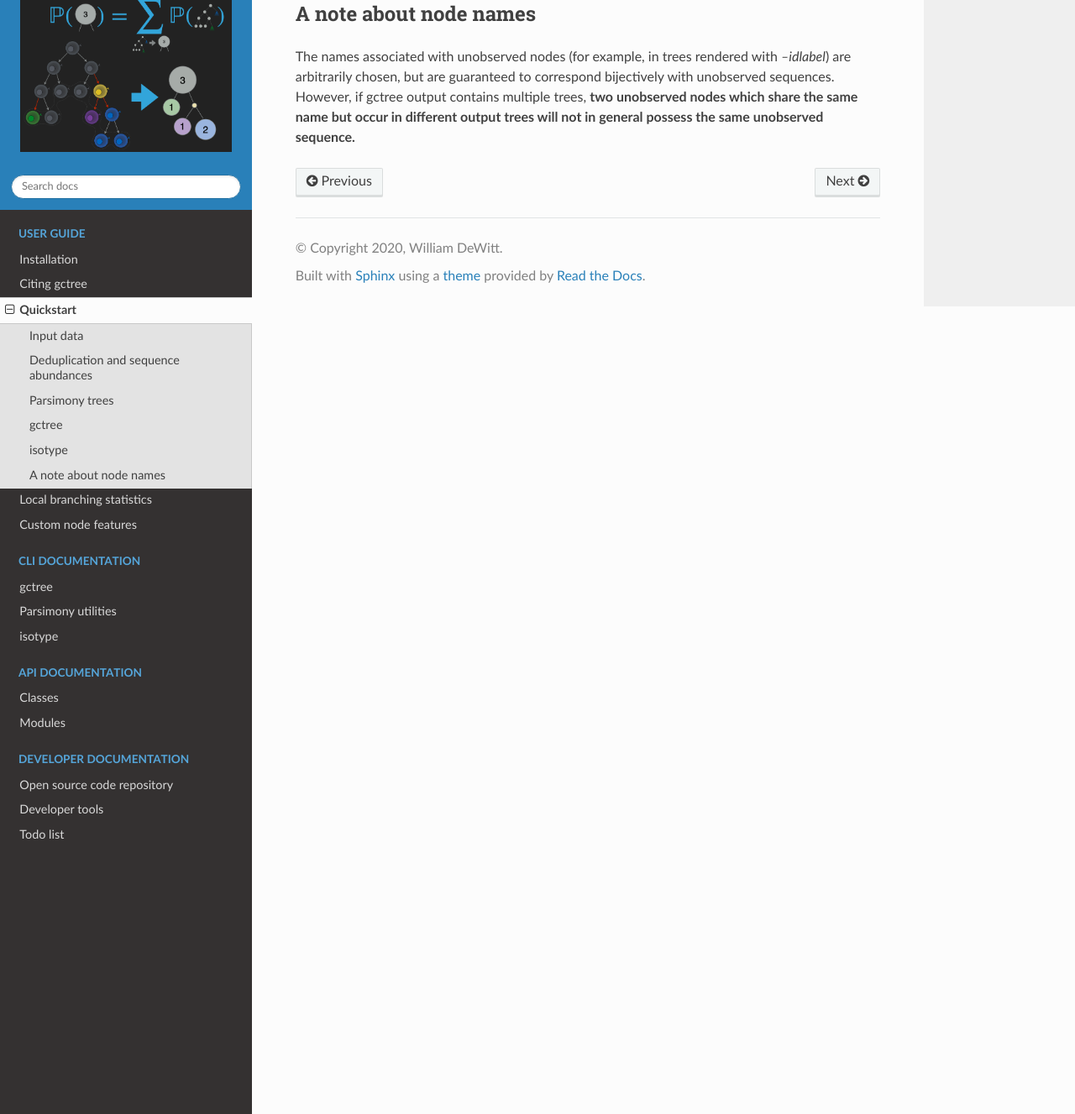
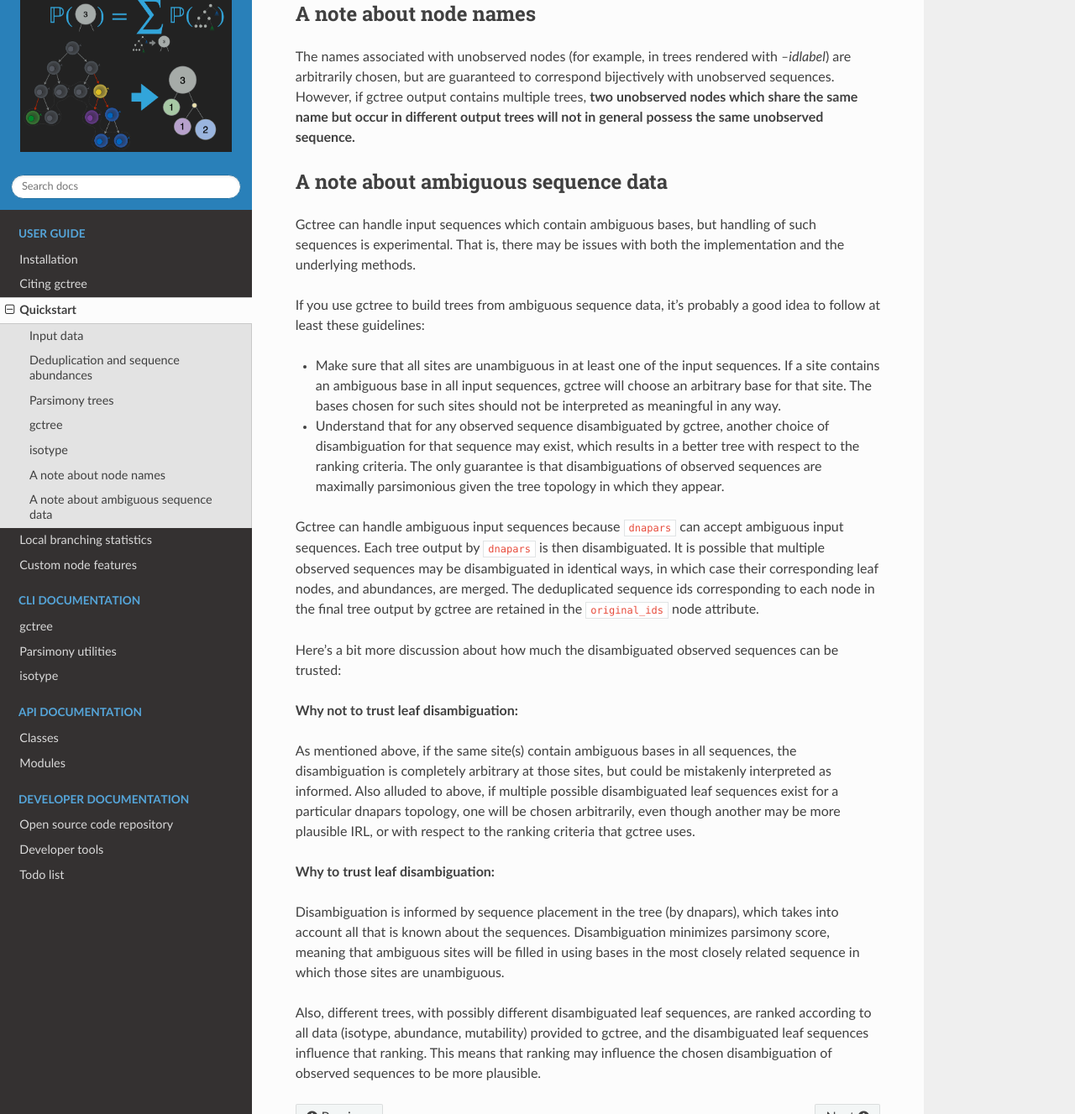
Before and after one commit to matsengrp/gctree, a Sphinx documentation site: the page built from docs/quickstart.rst, in a window 1280 px wide and 1400 px high, scrolled down 6860 px, cut to the strip 73-1400 px from the top of the window. Shown: the whole strip at 84% size. Built offline with Sphinx 7.4.7 and the Read the Docs theme 2.0.0, drawn with Linux system fonts in a browser that asks for light colours; pages that are not in the unit, such as notebooks, are missing from menus.

Commit message:
ambiguous seqs docs and feature check in CTree init

```diff
--- a/docs/quickstart.rst
+++ b/docs/quickstart.rst
@@ -161,3 +161,48 @@ The names associated with unobserved nodes (for example, in trees rendered with
 bijectively with unobserved sequences. However, if gctree output contains
 multiple trees, **two unobserved nodes which share the same name but occur in
 different output trees will not in general possess the same unobserved sequence.**
+
+A note about ambiguous sequence data
+====================================
+
+Gctree can handle input sequences which contain ambiguous bases, but handling
+of such sequences is experimental. That is, there may be issues with both the
+implementation and the underlying methods.
+
+If you use gctree to build trees from ambiguous sequence data, it's probably a good idea
+to follow at least these guidelines:
+
+* Make sure that all sites are unambiguous in at least one of the input
+  sequences. If a site contains an ambiguous base in all input sequences,
+  gctree will choose an arbitrary base for that site. The bases chosen for such
+  sites should not be interpreted as meaningful in any way.
+* Understand that for any observed sequence disambiguated by gctree, another choice of
+  disambiguation for that sequence may exist, which results in a better tree
+  with respect to the ranking criteria. The only guarantee is that
+  disambiguations of observed sequences are maximally parsimonious given the
+  tree topology in which they appear.
+
+Gctree can handle ambiguous input sequences because ``dnapars`` can accept
+ambiguous input sequences. Each tree output by ``dnapars`` is then
+disambiguated. It is possible that multiple observed sequences may be
+disambiguated in identical ways, in which case their corresponding leaf nodes,
+and abundances, are merged. The deduplicated sequence ids corresponding to each
+node in the final tree output by gctree are retained in the ``original_ids`` node
+attribute.
+
+Here's a bit more discussion about how much the disambiguated observed
+sequences can be trusted:
+
+**Why not to trust leaf disambiguation:**
+
+As mentioned above, if the same site(s) contain ambiguous bases in all sequences, the disambiguation is completely arbitrary at those sites, but could be mistakenly interpreted as informed.
+Also alluded to above, if multiple possible disambiguated leaf sequences exist for a particular dnapars topology, one will be chosen arbitrarily, even though another may be more plausible IRL, or with respect to the ranking criteria that gctree uses.
+
+**Why to trust leaf disambiguation:**
+
+Disambiguation is informed by sequence placement in the tree (by dnapars), which takes into account all that is known about the sequences.
+Disambiguation minimizes parsimony score, meaning that
+ambiguous sites will be filled in using bases in the most closely related
+sequence in which those sites are unambiguous.
+
+Also, different trees, with possibly different disambiguated leaf sequences, are ranked according to all data (isotype, abundance, mutability) provided to gctree, and the disambiguated leaf sequences influence that ranking. This means that ranking may influence the chosen disambiguation of observed sequences to be more plausible.
```
Also changed, not shown: 1 other file.
